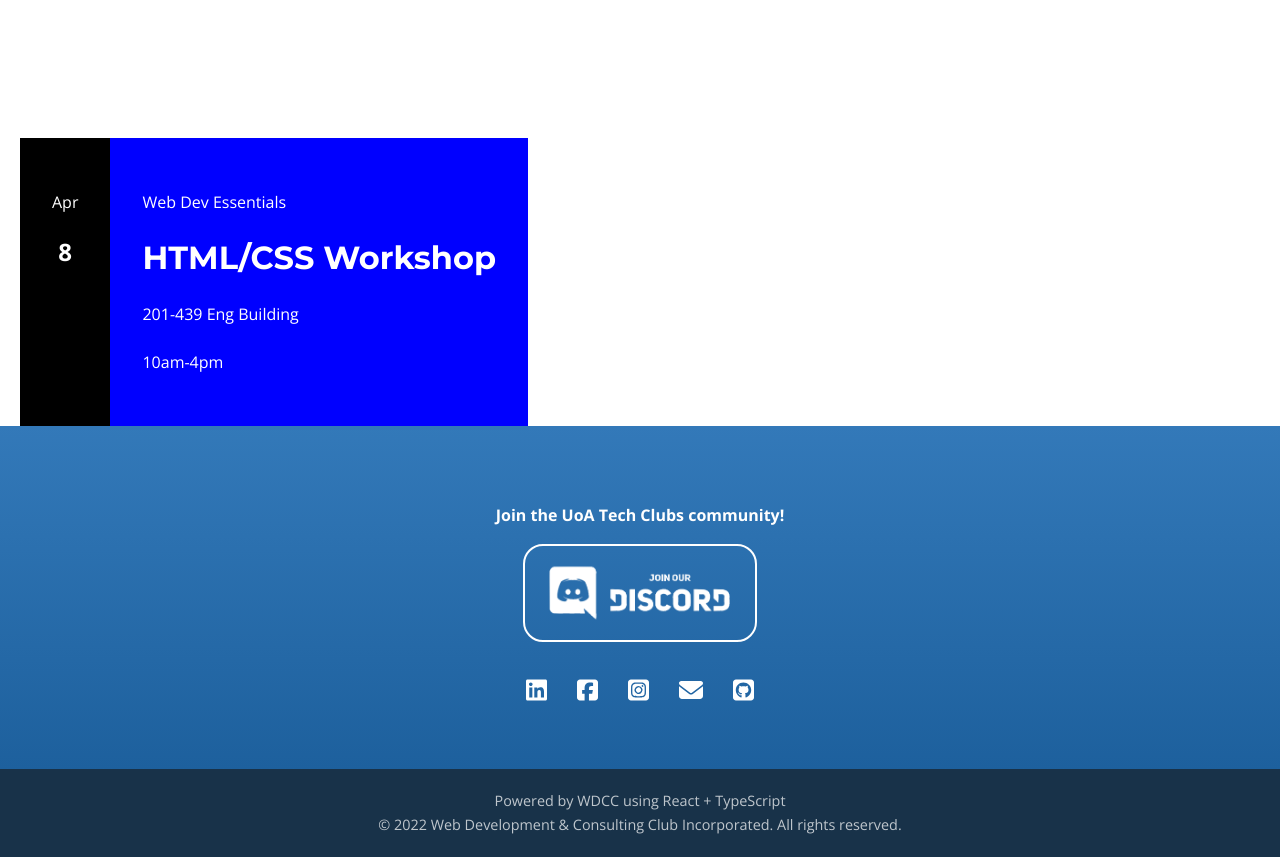
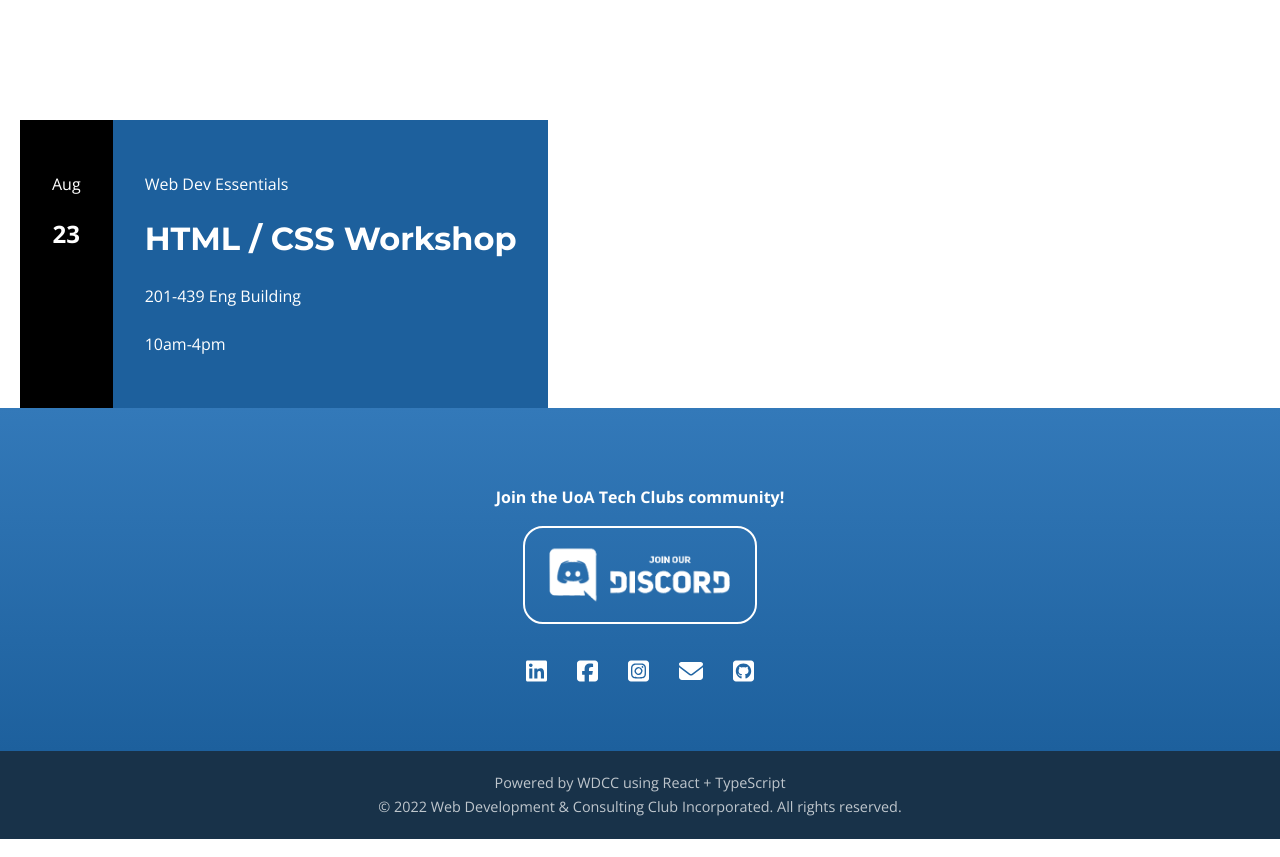
Before and after one commit to UoaWDCC/wdcc-cms, a React (Create React App) app: page /events in a window 1280 px wide. Shown: the part 820-1677 px from the top of the page. Built offline with nearby package versions, Linux system fonts and the light colour scheme.

Commit message:
add json files to store single event card details (to be modified). changed soe variable names with better naming.

```diff
--- /dev/null
+++ b/src/components/EventsCard/EventsCard.json
@@ -0,0 +1,11 @@
+{
+  "photo": "../../resources/abount_grad.png",
+  "schedule": {
+    "month": "Aug",
+    "date": "23",
+    "time": "10am-4pm"
+  },
+  "series": "Web Dev Essentials",
+  "title": "HTML / CSS Workshop",
+  "location": "201-439 Eng Building"
+}
--- a/src/components/EventsCard/EventsCard.styled.ts
+++ b/src/components/EventsCard/EventsCard.styled.ts
@@ -37,18 +37,18 @@ export const Container = styled.div`
     line-height: 2rem;
   }
 
-	.text {
+	.eventInfoContainer{
 		display: flex;
 		flex-direction: row;
 	}
 
-	.black {
+	.eventSchedule {
 		background-color: black;
     padding: 2rem 2rem 2rem 2rem;
 	}
 
-	.blue {
-		background-color: blue;
+	.eventSummary {
+		background-color:rgb(29, 96, 157);
     padding: 2rem 2rem 2rem 2rem;
 	}
 `;
--- a/src/components/EventsCard/EventsCard.tsx
+++ b/src/components/EventsCard/EventsCard.tsx
@@ -1,39 +1,19 @@
 import { Container } from "./EventsCard.styled";
 
-interface EventsCardProps {
-  photo: any;
-  month: string;
-  date: string;
-  series: string;
-  title: string;
-  location: string;
-  time: string;
-}
-
-function EventsCard({
-  photo,
-  month,
-  date,
-  series,
-  title,
-  location,
-  time,
-}: EventsCardProps) {
+const DATA = require("./EventsCard.json");
+function EventsCard() {
   return (
     <Container>
-      <div>
-        <img src={photo} />
-      </div>
-      <div className="text">
-        <div className="black">
-          <p>{month}</p>
-          <h2>{date}</h2>
+      <div className="eventInfoContainer">
+        <div className="eventSchedule">
+          <p>{DATA.schedule.month}</p>
+          <h2>{DATA.schedule.date}</h2>
         </div>
-        <div className="blue">
-          <p>{series}</p>
-          <h1>{title}</h1>
-          <p>{location}</p>
-          <p>{time}</p>
+        <div className="eventSummary">
+          <p>{DATA.series}</p>
+          <h1>{DATA.title}</h1>
+          <p>{DATA.location}</p>
+          <p>{DATA.schedule.time}</p>
         </div>
       </div>
     </Container>
--- a/src/pages/EventsPage/EventsPage.tsx
+++ b/src/pages/EventsPage/EventsPage.tsx
@@ -8,7 +8,7 @@ function EventsPage() {
     <>
       <NavBar hasBg={true} />
       <Screen>Events!!</Screen>
-      <EventsCard photo="" month="Apr" date="8" series="Web Dev Essentials" title="HTML/CSS Workshop" location="201-439 Eng Building" time="10am-4pm"></EventsCard>
+      <EventsCard></EventsCard>
       <Footer />
     </>
   );
```
